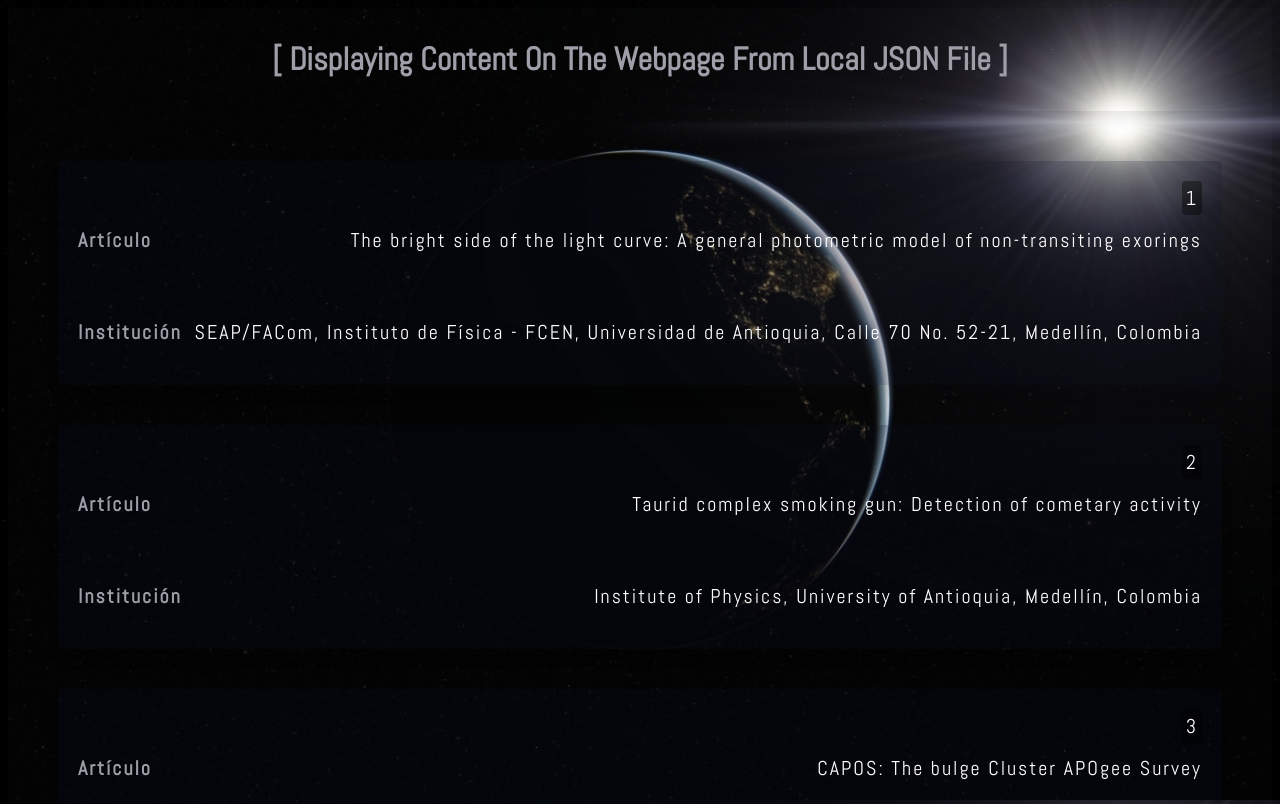
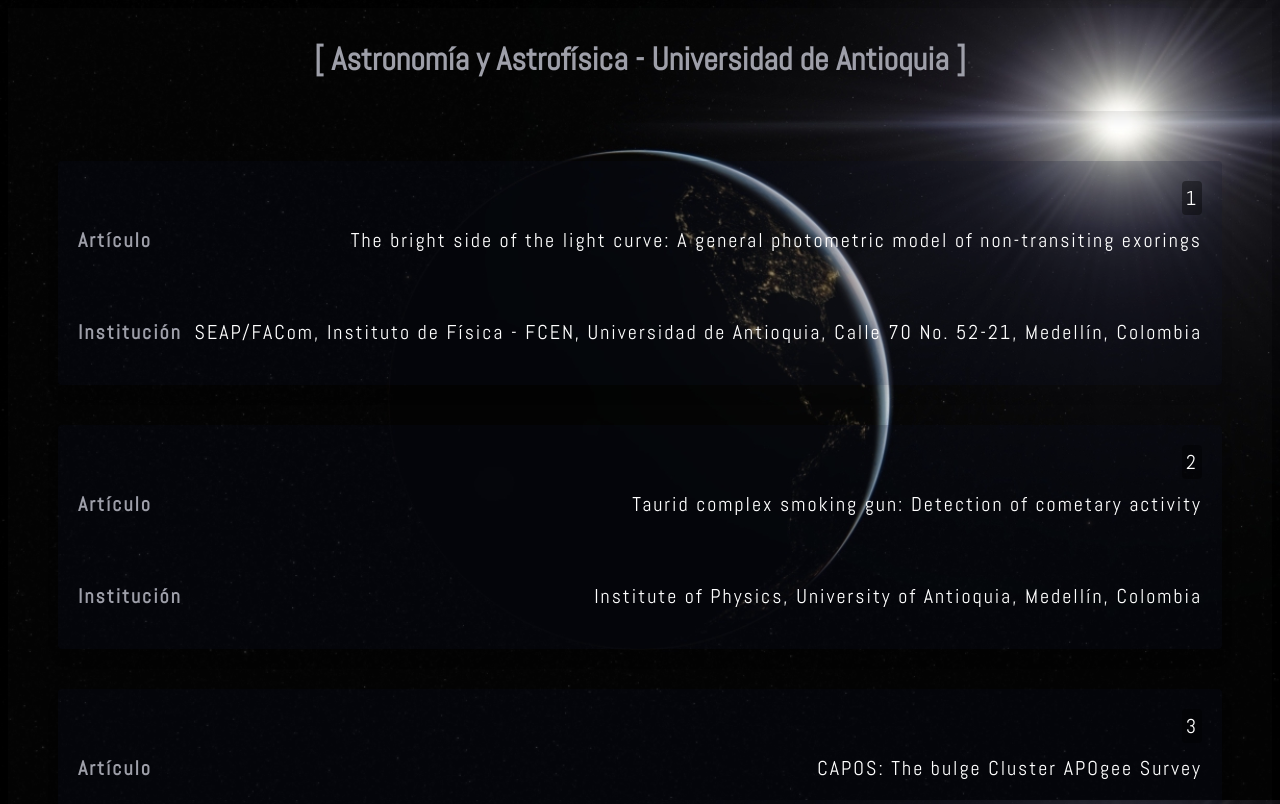
Before and after one commit to linagiraldom/OpenAlex-FACom, a plain HTML site: page Computación/index.html in a window 1280 px wide. Shown: the top 804 px of the page. Drawn offline with Linux system fonts and the light colour scheme.

Commit message:
Update index.html

```diff
--- a/Computación/index.html
+++ b/Computación/index.html
@@ -4,14 +4,14 @@
 <head>
   <meta charset="UTF-8" />
   <meta name="viewport" content="width=device-width, initial-scale=1.0" />
-  <title>JavaScript JSON List</title>
+  <title>Astronomía y Astrofísica - Universidad de Antioquia</title>
   <link rel="stylesheet" href="static/style.css">
 
 </head>
 
 <body>
   <div>
-    <h1>[ Displaying Content On The Webpage From Local JSON File ]</h1>
+    <h1>[ Astronomía y Astrofísica - Universidad de Antioquia ]</h1>
   </div>
 
 
```
